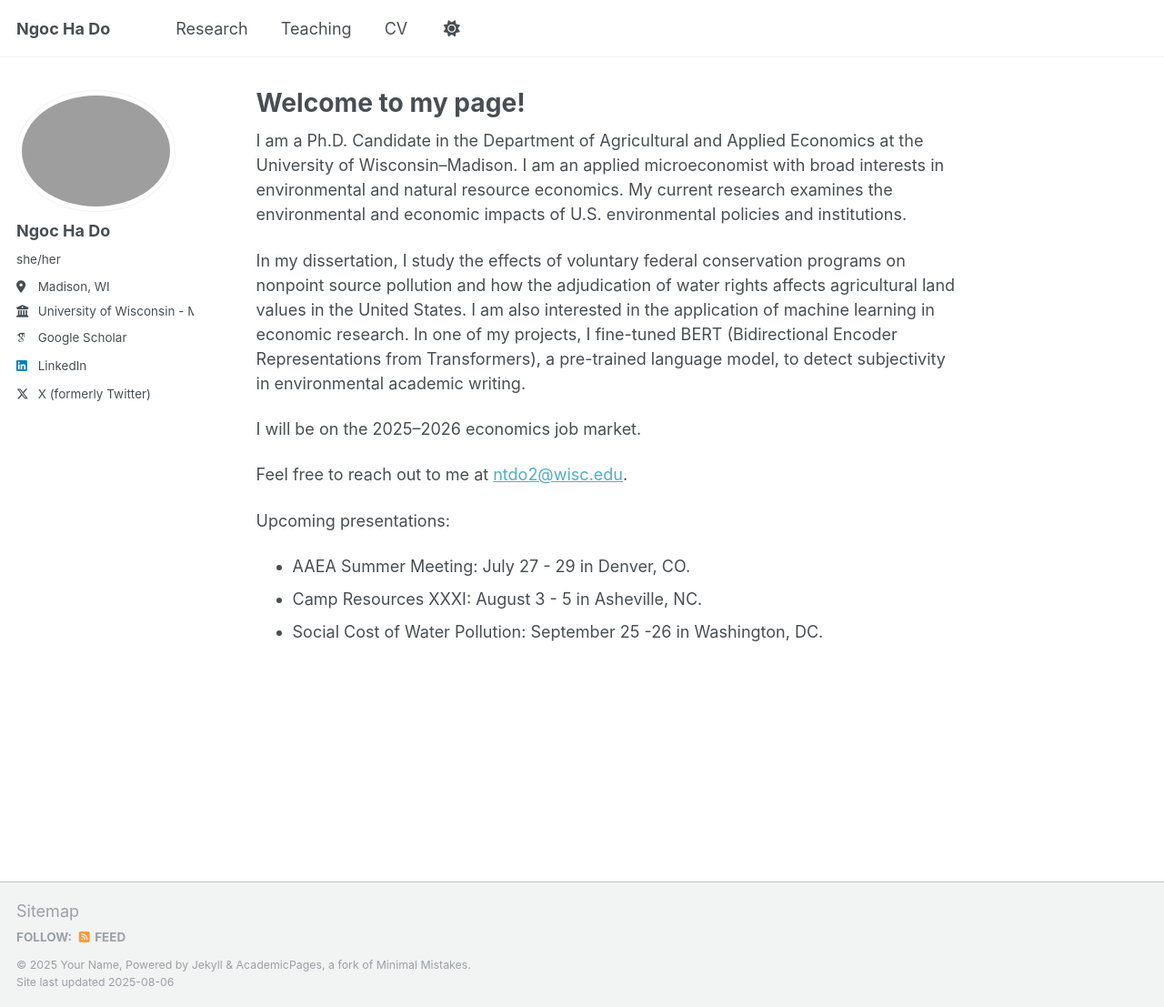
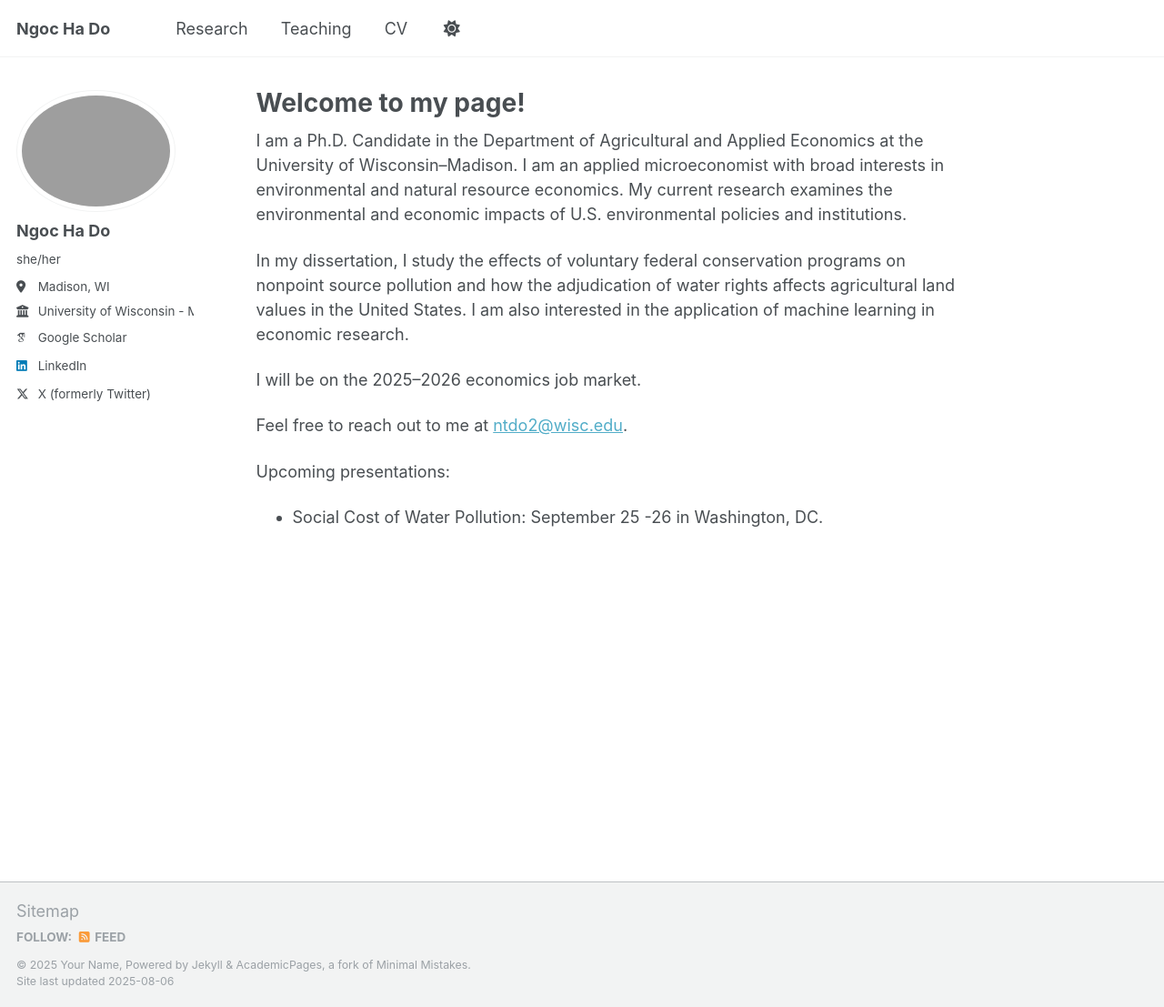
Before and after one commit to dongocha/dongocha.github.io, a Jekyll site: the page built from _pages/about.md, in a window 1280 px wide and 1107 px high. Shown: the whole window at 91% size. Built offline with Jekyll 4.4.1, drawn with Linux system fonts in a browser that asks for light colours; some web fonts are replaced; a script that is not in the unit is left out.

Commit message:
Update about.md

```diff
--- a/_pages/about.md
+++ b/_pages/about.md
@@ -9,13 +9,11 @@ redirect_from:
 
 I am a Ph.D. Candidate in the Department of Agricultural and Applied Economics at the University of Wisconsin–Madison. I am an applied microeconomist with broad interests in environmental and natural resource economics. My current research examines the environmental and economic impacts of U.S. environmental policies and institutions.
 
-In my dissertation, I study the effects of voluntary federal conservation programs on nonpoint source pollution and how the adjudication of water rights affects agricultural land values in the United States. I am also interested in the application of machine learning in economic research. In one of my projects, I fine-tuned BERT (Bidirectional Encoder Representations from Transformers), a pre-trained language model, to detect subjectivity in environmental academic writing.
+In my dissertation, I study the effects of voluntary federal conservation programs on nonpoint source pollution and how the adjudication of water rights affects agricultural land values in the United States. I am also interested in the application of machine learning in economic research.
 
 I will be on the 2025–2026 economics job market.
 
 Feel free to reach out to me at [ntdo2@wisc.edu](mailto:ntdo2@wisc.edu).
 
 Upcoming presentations:
-- AAEA Summer Meeting: July 27 - 29 in Denver, CO.
-- Camp Resources XXXI: August 3 - 5 in Asheville, NC.
 - Social Cost of Water Pollution: September 25 -26 in Washington, DC.
```
